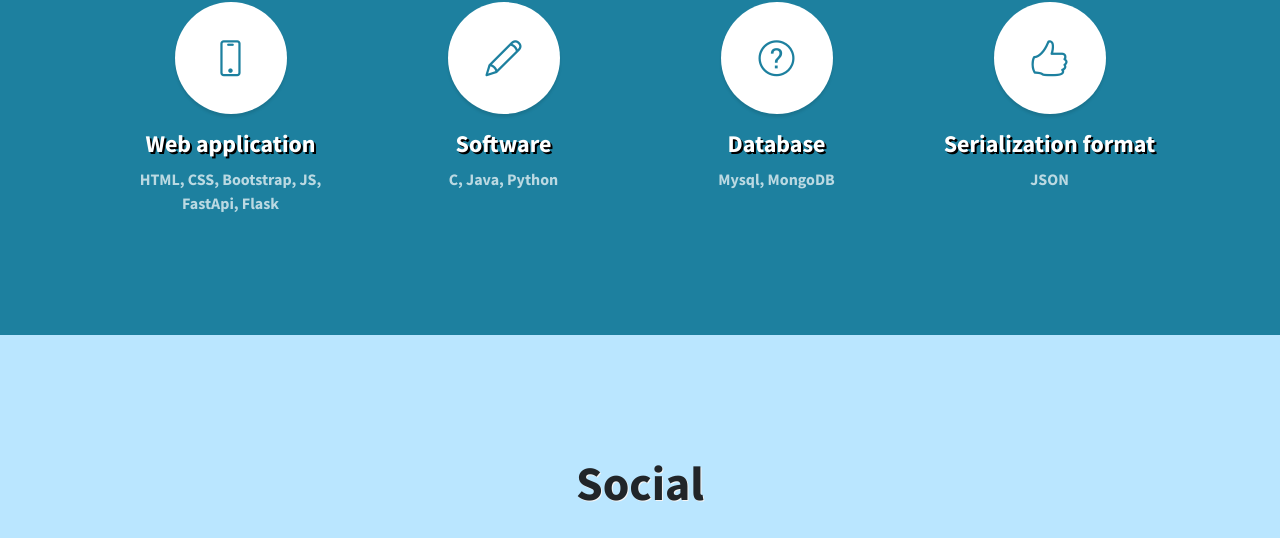
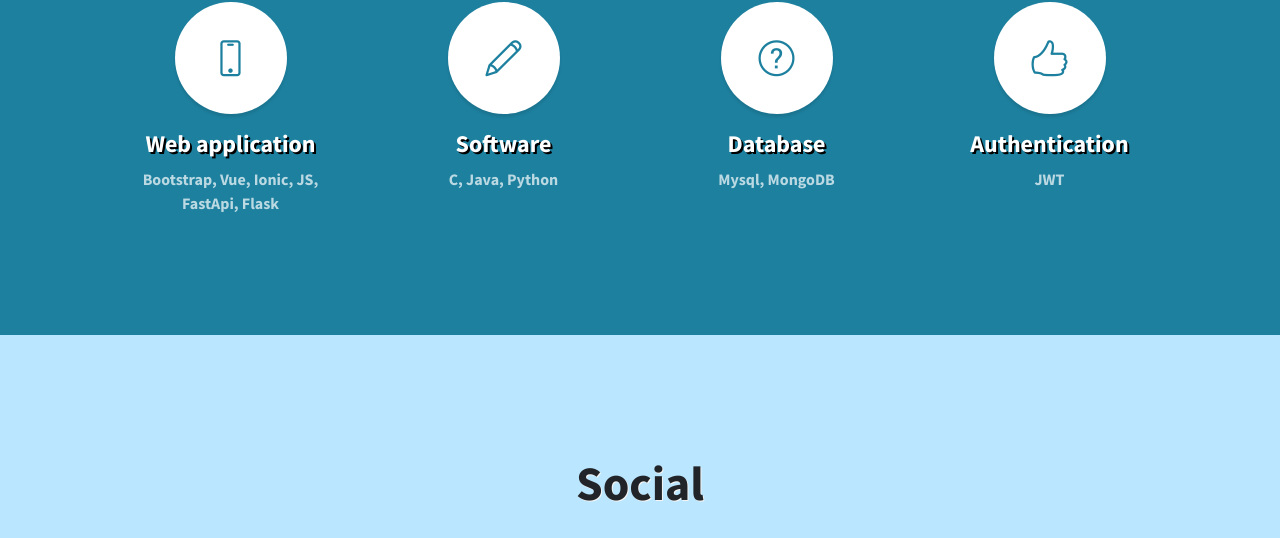
Before and after one commit to pavomod/pavomod.github.io, a plain HTML site: page index.html in a window 1280 px wide. Shown: the part 1514-2052 px from the top of the page. Drawn offline with nearby package versions, Linux system fonts and the light colour scheme.

Commit message:
Update index.html

```diff
--- a/index.html
+++ b/index.html
@@ -69,7 +69,7 @@
                     <div class="col-lg-3 col-md-6 mb-5 mb-lg-0">
                         <span class="service-icon rounded-circle mx-auto mb-3"><i class="icon-screen-smartphone"></i></span>
                         <h4 style="text-shadow: 2px 2px black;"><strong>Web application</strong></h4>
-                        <p class="text-faded mb-0"><b>HTML, CSS, Bootstrap, JS, FastApi, Flask</b></p>
+                        <p class="text-faded mb-0"><b>Bootstrap, Vue, Ionic, JS, FastApi, Flask</b></p>
                     </div>
                     <div class="col-lg-3 col-md-6 mb-5 mb-lg-0">
                         <span class="service-icon rounded-circle mx-auto mb-3"><i class="icon-pencil"></i></span>
@@ -85,9 +85,9 @@
                     </div>
                     <div class="col-lg-3 col-md-6 mb-5 mb-md-0">
                         <span class="service-icon rounded-circle mx-auto mb-3"><i class="icon-like"></i></span>
-                        <h4 style="text-shadow: 2px 2px black;"><strong><b>Serialization format</b></strong></h4>
+                        <h4 style="text-shadow: 2px 2px black;"><strong><b>Authentication</b></strong></h4>
                         <p class="text-faded mb-0">
-                            <b>JSON</b>
+                            <b>JWT</b>
                         </p>
                     </div>
 
```
